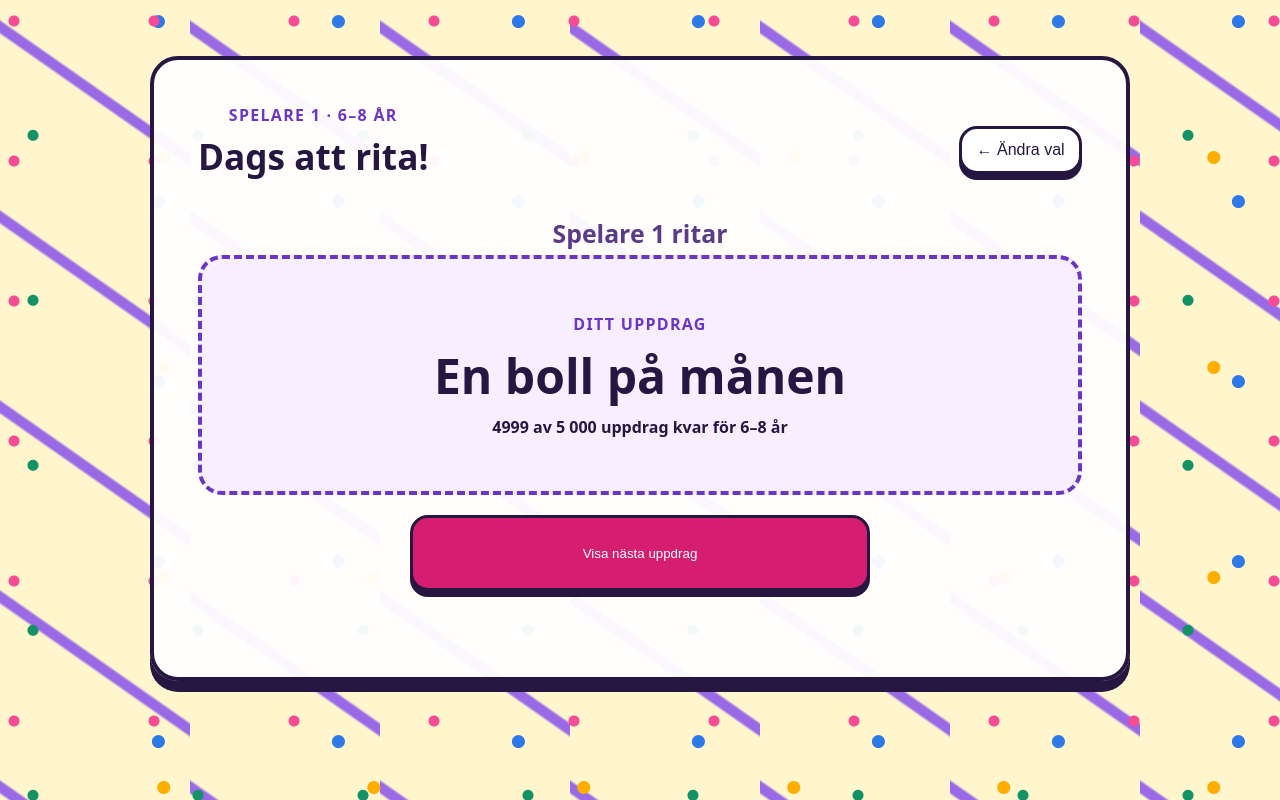
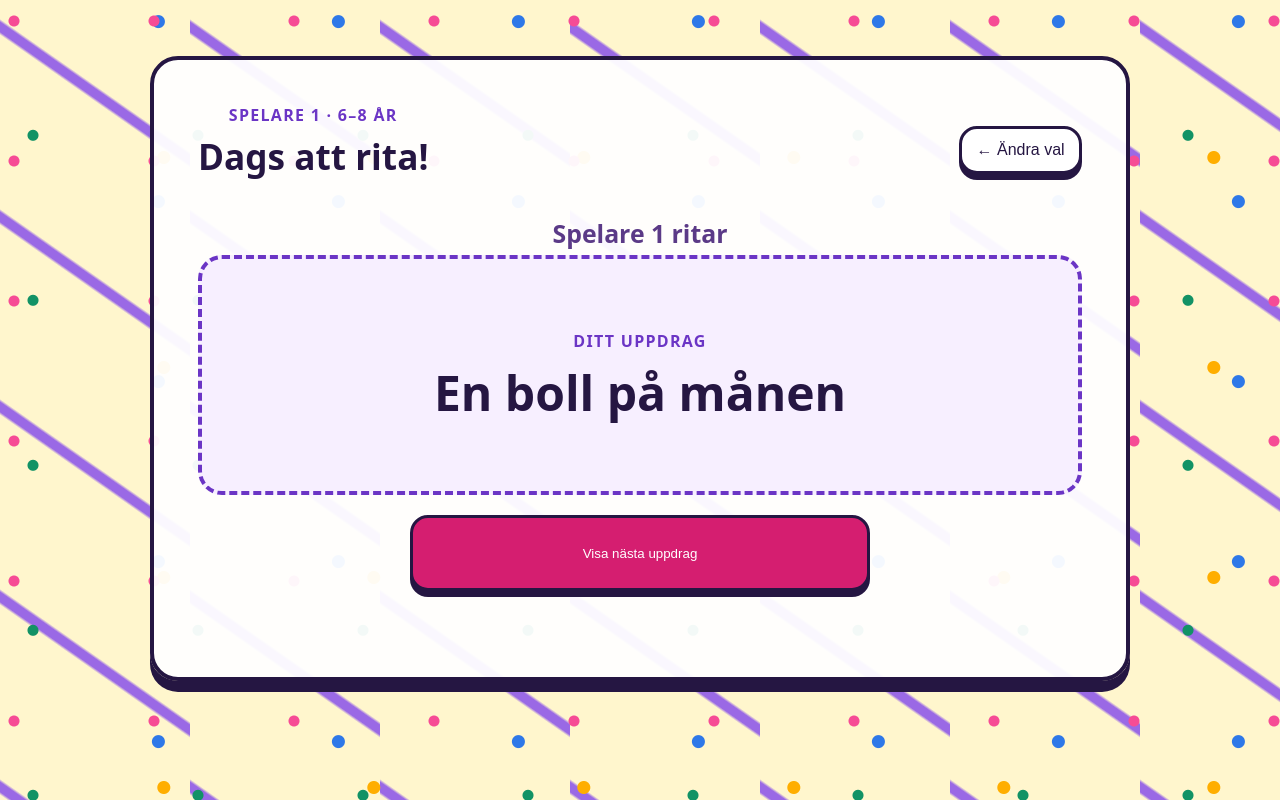
Before and after one commit to andyCDN/Ritagissa, a plain HTML site: page index.html in a window 1280 px wide. Both pictures are taken after a click on the button "Starta spelet". Drawn offline with Linux system fonts and the light colour scheme.

Commit message:
Update index.html

```diff
--- a/index.html
+++ b/index.html
@@ -33,7 +33,7 @@
     .back { min-height:48px; padding:.6rem .9rem; color:var(--ink); background:#fff; font-size:1rem; }
     .turn { margin:1.25rem 0 .3rem; color:#5b3a87; font-size:clamp(1.2rem,3vw,1.55rem); font-weight:900; }
     .card { min-height:240px; display:grid; place-content:center; gap:.8rem; padding:clamp(1rem,4vw,2rem); border:4px dashed var(--purple); border-radius:24px; background:#f7efff; }
-    .eyebrow,.remaining { margin:0; font-weight:850; }
+    .eyebrow { margin:0; font-weight:850; }
     .eyebrow { color:var(--purple); letter-spacing:.08em; text-transform:uppercase; }
     #prompt { margin:0; font-size:clamp(1.65rem,5vw,3rem); line-height:1.15; font-weight:900; text-wrap:balance; }
     .next { width:min(100%,460px); min-height:76px; margin:1.25rem 0 .5rem; background:#d51e70; }
@@ -76,7 +76,7 @@
       <div class="game-head"><div><p class="eyebrow" id="age-label"></p><h2 id="game-title">Dags att rita!</h2></div><button class="back" id="back" type="button">← Ändra val</button></div>
       <p class="turn" id="turn">Spelare 1 ritar</p>
       <div class="card" aria-live="polite" aria-atomic="true">
-        <p class="eyebrow">Ditt uppdrag</p><p id="prompt">Tryck för ett rituppdrag!</p><p class="remaining" id="remaining"></p>
+        <p class="eyebrow">Ditt uppdrag</p><p id="prompt">Tryck för ett rituppdrag!</p>
       </div>
       <button class="next" id="next" type="button">Visa nästa uppdrag</button>
       <p class="message" id="message" aria-live="polite"></p>
@@ -92,7 +92,7 @@
       age15: { label:"15–18 år", subjects:[...baseSubjects,"En filmstjärna","En trummis","En pilot","En magiker","En moped","En hörlur","En hamburgare","En kaffekopp","En väckarklocka","En diskokula"] },
       adult: { label:"Vuxen", subjects:[...baseSubjects,"En turist","En domare","En bonde","En kapten","En frisör","En kaffekanna","En dammsugare","En tvättmaskin","En grill","En blomkruka"] }
     };
-    const decks = {}, setup=document.querySelector("#setup"), game=document.querySelector("#game"), promptEl=document.querySelector("#prompt"), remaining=document.querySelector("#remaining"), turnEl=document.querySelector("#turn"), message=document.querySelector("#message"), ageLabel=document.querySelector("#age-label"), playerAges=document.querySelector("#player-ages");
+    const decks = {}, setup=document.querySelector("#setup"), game=document.querySelector("#game"), promptEl=document.querySelector("#prompt"), turnEl=document.querySelector("#turn"), message=document.querySelector("#message"), ageLabel=document.querySelector("#age-label"), playerAges=document.querySelector("#player-ages");
     let players=[], playerCount=2, currentPlayer=0;
     function renderPlayerAges() {
       playerCount=Number(document.querySelector('[name="players"]:checked').value);
@@ -100,7 +100,7 @@
       playerAges.innerHTML=Array.from({length:playerCount},(_,index)=>`<label class="player-age"><span>Spelare ${index+1}</span><select aria-label="Ålder för spelare ${index+1}">${Object.entries(levels).map(([key,level])=>`<option value="${key}" ${previous[index]===key?"selected":""}>${level.label}</option>`).join("")}</select></label>`).join("");
     }
     function buildDeck(level) { const cards=level.subjects.flatMap(subject=>details.map(detail=>`${subject} ${detail}`)); if(cards.length!==5000||new Set(cards).size!==5000) throw new Error(`${level.label} måste ha 5 000 unika uppdrag`); for(let i=cards.length-1;i>0;i--){const j=Math.floor(Math.random()*(i+1));[cards[i],cards[j]]=[cards[j],cards[i]];} return cards; }
-    function draw() { currentPlayer=currentPlayer%playerCount+1; const activeLevel=players[currentPlayer-1], level=levels[activeLevel]; if(!decks[activeLevel]?.length) decks[activeLevel]=buildDeck(level); turnEl.textContent=`Spelare ${currentPlayer} ritar`; ageLabel.textContent=`Spelare ${currentPlayer} · ${level.label}`; promptEl.textContent=decks[activeLevel].pop(); remaining.textContent=`${decks[activeLevel].length} av 5 000 uppdrag kvar för ${level.label}`; message.textContent=currentPlayer===playerCount?"Sedan börjar vi om från spelare 1 – alla får lika många turer!":""; }
+    function draw() { currentPlayer=currentPlayer%playerCount+1; const activeLevel=players[currentPlayer-1], level=levels[activeLevel]; if(!decks[activeLevel]?.length) decks[activeLevel]=buildDeck(level); turnEl.textContent=`Spelare ${currentPlayer} ritar`; ageLabel.textContent=`Spelare ${currentPlayer} · ${level.label}`; promptEl.textContent=decks[activeLevel].pop(); message.textContent=currentPlayer===playerCount?"Sedan börjar vi om från spelare 1 – alla får lika många turer!":""; }
     document.querySelectorAll('[name="players"]').forEach(input=>input.addEventListener("change",renderPlayerAges));
     document.querySelector("#start").addEventListener("click",()=>{ players=[...playerAges.querySelectorAll("select")].map(select=>select.value); playerCount=players.length; currentPlayer=0; setup.classList.add("hidden"); game.classList.remove("hidden"); draw(); document.querySelector("#next").focus(); });
     document.querySelector("#next").addEventListener("click",draw);
```
